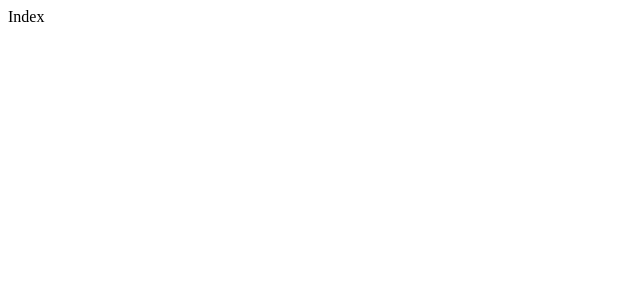
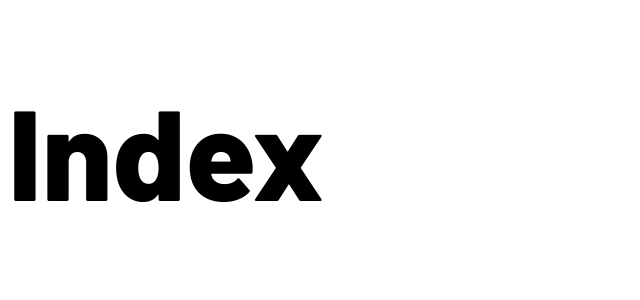
Before and after one commit to fabionascimento1/FrontEnd-React-challenge-lp-space-tourism, a React (Vite) app: page / in a window 1280 px wide. Shown: the top 300 px of the page, without its empty margins (0-640 px from the left). Built offline with nearby package versions, Linux system fonts and the light colour scheme.

Commit message:
feat: config tailwindcss

```diff
--- /dev/null
+++ b/postcss.config.js
@@ -0,0 +1,6 @@
+module.exports = {
+  plugins: {
+    tailwindcss: {},
+    autoprefixer: {},
+  },
+};
--- a/src/App.tsx
+++ b/src/App.tsx
@@ -2,7 +2,9 @@ import { useState } from 'react'
 
 function App() {
   return (
-    <>Index</>
+    <div className="">
+      <h1 className="text-9xl">Index</h1>
+    </div>
   )
 }
 
--- /dev/null
+++ b/src/input.css
@@ -0,0 +1,7 @@
+@tailwind Base;
+@tailwind Components;
+@tailwind utilities;
+
+body {
+  font-family: "Barlow", sans-serif;
+}
--- a/src/main.tsx
+++ b/src/main.tsx
@@ -1,6 +1,7 @@
 import React from 'react'
 import ReactDOM from 'react-dom'
 import App from './App'
+import './input.css'
 
 ReactDOM.render(
   <React.StrictMode>
--- a/tailwind.config.js
+++ b/tailwind.config.js
@@ -1,7 +1,5 @@
 module.exports = {
-  content: [],
-  theme: {
-    extend: {},
-  },
+  content: ["./src/**/*.{js,jsx,ts,tsx}"],
+  theme: {},
   plugins: [],
 }
```
